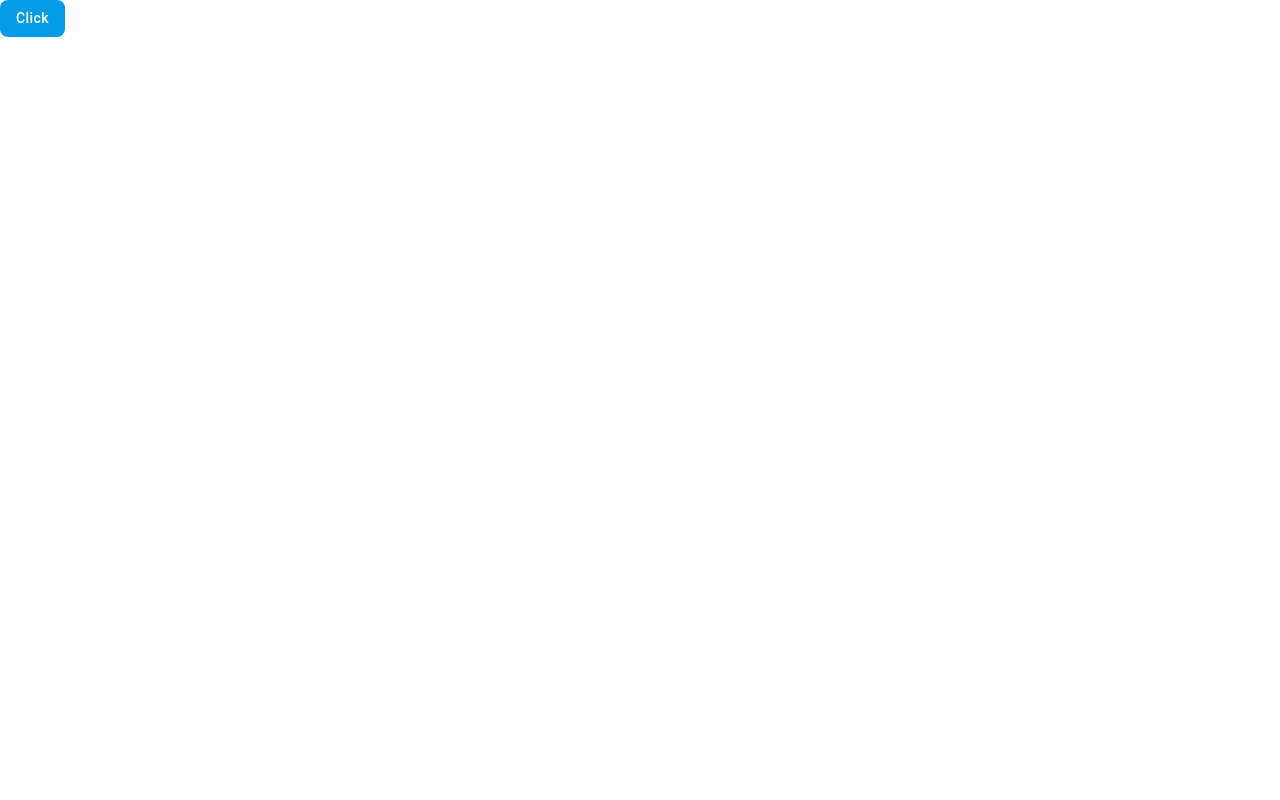
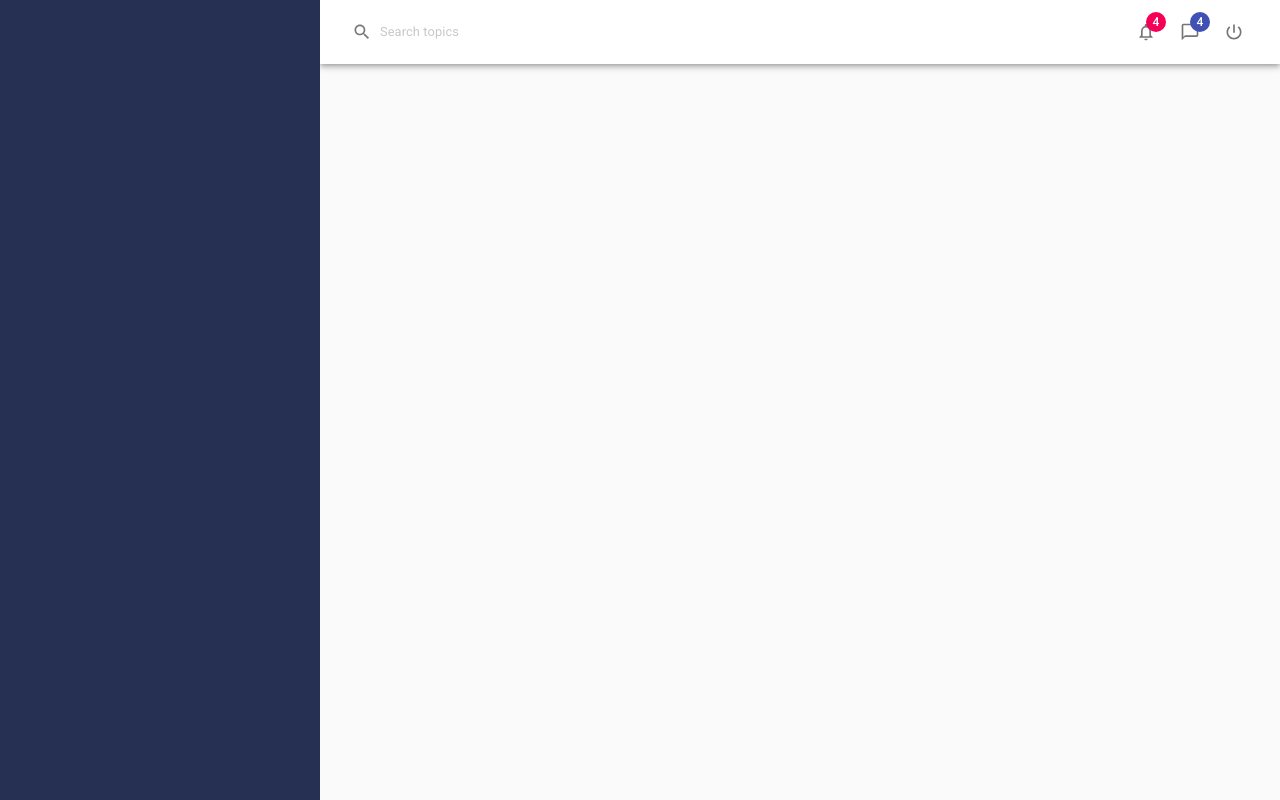
Before and after one commit to wpanumas1980/basic-mui, a React (Create React App) app: page / in a window 1280 px wide. Built offline with nearby package versions, Linux system fonts and the light colour scheme.

Commit message:
Customize Material UI Components

```diff
--- a/public/index.html
+++ b/public/index.html
@@ -24,7 +24,9 @@
       work correctly both with client-side routing and a non-root public URL.
       Learn how to configure a non-root public URL by running `npm run build`.
     -->
-    <title>React App</title>
+    <link rel="stylesheet" href="https://fonts.googleapis.com/css?family=Roboto:300,400,500,700&display=swap" />
+    <link rel="stylesheet" href="https://fonts.googleapis.com/icon?family=Material+Icons" />
+    <title>Basic Material UI</title>
   </head>
   <body>
     <noscript>You need to enable JavaScript to run this app.</noscript>
--- a/src/App.css
+++ /dev/null
@@ -1,38 +0,0 @@
-.App {
-  text-align: center;
-}
-
-.App-logo {
-  height: 40vmin;
-  pointer-events: none;
-}
-
-@media (prefers-reduced-motion: no-preference) {
-  .App-logo {
-    animation: App-logo-spin infinite 20s linear;
-  }
-}
-
-.App-header {
-  background-color: #282c34;
-  min-height: 100vh;
-  display: flex;
-  flex-direction: column;
-  align-items: center;
-  justify-content: center;
-  font-size: calc(10px + 2vmin);
-  color: white;
-}
-
-.App-link {
-  color: #61dafb;
-}
-
-@keyframes App-logo-spin {
-  from {
-    transform: rotate(0deg);
-  }
-  to {
-    transform: rotate(360deg);
-  }
-}
--- a/src/App.js
+++ /dev/null
@@ -1,49 +0,0 @@
-import React from 'react';
-import { Button, createMuiTheme, MuiThemeProvider } from '@material-ui/core';
-import { StylesProvider, withStyles } from '@material-ui/styles';
-
-const theme = createMuiTheme({
-  overrides: {
-    MuiButton: {
-      contained: {
-        borderRadius: '8px',
-        boxShadow: 'none',
-        backgroundColor: '#039be5',
-        color: 'white',
-        textTransform: 'none',
-        '&:hover': {
-          backgroundColor: '#0388ca'
-        }
-      }
-    }
-  }
-});
-
-const GlobalCSS = withStyles({
-  '@global': {
-    '.MuiButton-contained': {
-      borderRadius: '8px',
-      boxShadow: 'none',
-      backgroundColor: '#039be5',
-      color: 'white',
-      textTransform: 'none',
-      '&:hover': {
-        backgroundColor: '#0388ca'
-      }
-    }
-  }
-})(()=>null)
-function App() {
-  return (
-
-    <StylesProvider>
-      <div>
-        <GlobalCSS/>
-        <Button variant='contained'>Click</Button>
-      </div>
-    </StylesProvider>
-
-  );
-}
-
-export default App;
--- /dev/null
+++ b/src/App/App.js
@@ -0,0 +1,25 @@
+import { CssBaseline, makeStyles } from '@material-ui/core';
+import React from 'react';
+import Header from '../components/Header';
+import SideMenu from '../components/SideMenu';
+
+const useStyles = makeStyles({
+  appMain :{
+    paddingLeft :'320px',
+    width:'100%'
+  }
+})
+function App() {
+  const classes = useStyles()
+  return (
+    <>
+      <SideMenu />
+      <div className={classes.appMain}>
+        <Header/>
+      </div>
+      <CssBaseline/>
+    </>
+  );
+}
+
+export default App;
--- a/src/components/Header.js
+++ b/src/components/Header.js
@@ -6,24 +6,32 @@
   List,
   ListItem,
   ListItemText,
-  Container
+  Container,
+  Grid,
+  InputBase,
+  Badge
 } from "@material-ui/core";
+import NotificationsNoneIcon from '@material-ui/icons/NotificationsNone';
+import ChatBubbleOutlineIcon from '@material-ui/icons/ChatBubbleOutline';
+import PowerSettingsNewIcon from '@material-ui/icons/PowerSettingsNew';
+import SearchIcon from '@material-ui/icons/Search';
 import { Home } from "@material-ui/icons";
 import { makeStyles } from "@material-ui/core/styles";
 
 const useStyles = makeStyles({
-  navbarDisplayFlex: {
-    display: `flex`,
-    justifyContent: `space-between`
+  root: {
+    backgroundColor: '#fff'
   },
-  navDisplayFlex: {
-    display: `flex`,
-    justifyContent: `space-between`
-  },
-  linkText: {
-    textDecoration: `none`,
-    textTransform: `uppercase`,
-    color: `white`
+  searchInput: {
+    opacity: '0.6',
+    padding: '0px 8px',
+    fontSize: '0.8rem',
+    '&:hover':{
+      backgroundColor:'#f2f2f2'
+    },
+    '& .MuiSvgIcon-root':{
+      marginRight:'8px',
+    }
   }
 });
 
@@ -39,26 +47,35 @@
   const classes = useStyles();
 
   return (
-    <AppBar position="static">
+    <AppBar position="static" className={classes.root}>
       <Toolbar>
-        <Container maxWidth="md" className={classes.navbarDisplayFlex}>
-          <IconButton edge="start" color="inherit" aria-label="home">
-            <Home fontSize="large" />
-          </IconButton>
-          <List
-            component="nav"
-            aria-labelledby="main navigation"
-            className={classes.navDisplayFlex}
-          >
-            {navLinks.map(({ title, path }) => (
-              <a href={path} key={title} className={classes.linkText}>
-                <ListItem button>
-                  <ListItemText primary={title} />
-                </ListItem>
-              </a>
-            ))}
-          </List>
-        </Container>
+        <Grid container alignItems="center">
+          <Grid item >
+            <InputBase
+              className={classes.searchInput}
+              placeholder="Search topics"
+              startAdornment={<SearchIcon fontSize="small" />}
+            />
+          </Grid>
+          <Grid item sm></Grid>
+          <Grid item >
+            <IconButton classes={{root:classes.btnRoot,label:classes.btnLabel}}>
+              <Badge badgeContent={4} color="secondary">
+                <NotificationsNoneIcon fontSize="small" />
+              </Badge>
+            </IconButton>
+            <IconButton>
+              <Badge badgeContent={4} color="primary">
+                <ChatBubbleOutlineIcon fontSize="small" />
+              </Badge>
+            </IconButton>
+            <IconButton>
+              {/* <Badge color="primary"> */}
+              <PowerSettingsNewIcon fontSize="small" />
+              {/* </Badge> */}
+            </IconButton>
+          </Grid>
+        </Grid>
       </Toolbar>
     </AppBar>
   );
--- a/src/components/SideMenu.js
+++ b/src/components/SideMenu.js
@@ -1,24 +1,22 @@
-import { makeStyles } from '@material-ui/core'
+import { withStyles } from '@material-ui/core'
 import React from 'react'
 
-const useStyles = makeStyles({
-    sideMenu:{
-        display:'flex',
-        flexDirection:'column',
-        position:'absolute',
-        left:'0px',
-        width:'320px',
-        height:'100%',
-        backgroundColor:'#253053'
+const styles = {
+    sideMenu: {
+        display: 'flex',
+        flexDirection: 'column',
+        position: 'absolute',
+        left: '0px',
+        width: '320px',
+        height: '100%',
+        backgroundColor: '#253053'
     }
-})
-function SideMenu() {
-    const classes = useStyles();
+}
+const SideMenu = (props) => {
+    const { classes } = props;
     return (
-        <div className={classes.sideMenu}>
-
-        </div>
+        <div className={classes.sideMenu}></div>
     )
 }
 
-export default SideMenu
+export default withStyles(styles)(SideMenu);
--- a/src/index.css
+++ b/src/index.css
@@ -1,6 +1,6 @@
 body {
   margin: 0;
-  font-family: -apple-system, BlinkMacSystemFont, 'Segoe UI', 'Roboto', 'Oxygen',
+  font-family:'Roboto', -apple-system, BlinkMacSystemFont, 'Segoe UI', 'Oxygen',
     'Ubuntu', 'Cantarell', 'Fira Sans', 'Droid Sans', 'Helvetica Neue',
     sans-serif;
   -webkit-font-smoothing: antialiased;
--- a/src/index.js
+++ b/src/index.js
@@ -1,7 +1,7 @@
 import React from 'react';
 import ReactDOM from 'react-dom';
 import './index.css';
-import App from './App';
+import App from './App/App';
 import reportWebVitals from './reportWebVitals';
 
 ReactDOM.render(
```
Also changed, not shown: src/App/App.css (added), 1 other file (tests, documents, lock files or other folders).
